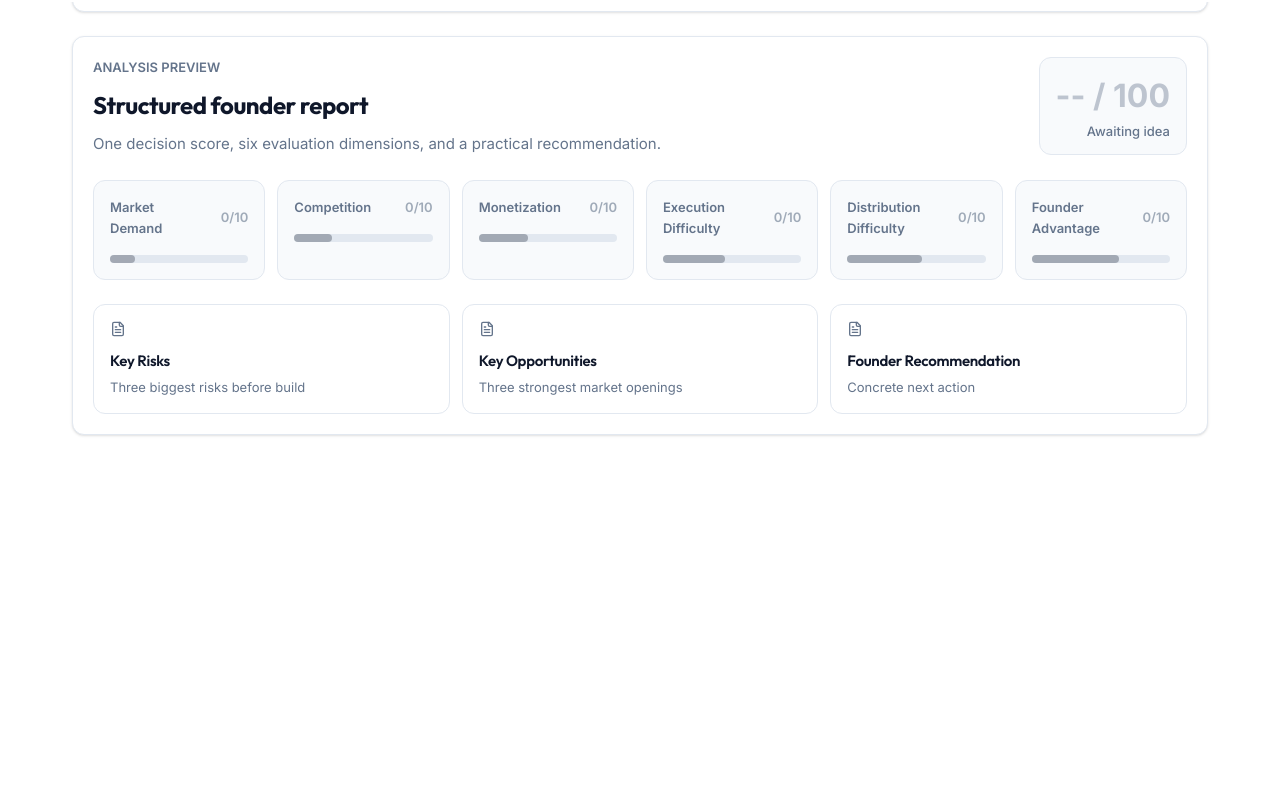
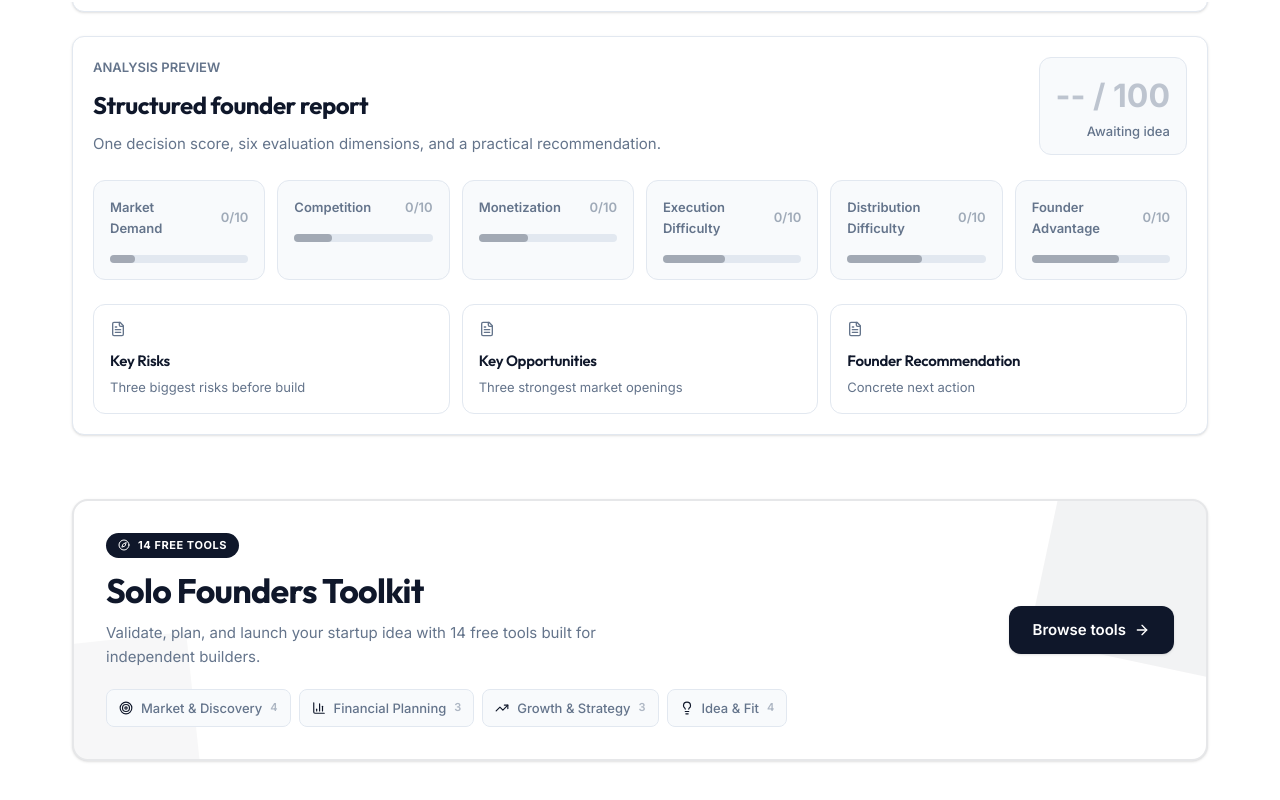
Before and after one commit to adsalihac/ship-or-skip, a Next.js app: page / in a window 1280 px wide. Shown: the part 798-1598 px from the top of the page. Before the commit the page ends 1393 px from the top, so only its background shows below. Built offline with nearby package versions, Linux system fonts and the light colour scheme; no server answers.

Commit message:
feat: add Solo Founders Card component and integrate into homepage

```diff
--- /dev/null
+++ b/app/components/SoloFoundersCard.tsx
@@ -0,0 +1,67 @@
+"use client";
+
+import { ArrowRight, BarChart3, Compass, Lightbulb, Target, TrendingUp } from "lucide-react";
+import Link from "next/link";
+
+const categories = [
+  { icon: Target, label: "Market & Discovery", count: 4 },
+  { icon: BarChart3, label: "Financial Planning", count: 3 },
+  { icon: TrendingUp, label: "Growth & Strategy", count: 3 },
+  { icon: Lightbulb, label: "Idea & Fit", count: 4 }
+];
+
+export function SoloFoundersCard() {
+  return (
+    <section className="mx-auto max-w-[1200px] px-4 pb-24 sm:px-6 lg:px-8">
+      <div className="group relative overflow-hidden rounded-2xl border-2 border-foreground/10 bg-white shadow-sm transition-all duration-300 hover:border-foreground/25 hover:shadow-md">
+        {/* angled accent stripe */}
+        <div
+          className="pointer-events-none absolute -right-8 -top-8 size-32 rotate-12 bg-foreground/5 sm:size-48"
+          aria-hidden="true"
+        />
+        <div
+          className="pointer-events-none absolute -bottom-6 -left-6 size-24 -rotate-6 bg-foreground/[0.03] sm:size-36"
+          aria-hidden="true"
+        />
+
+        <div className="relative flex flex-col gap-8 p-6 sm:p-8 lg:flex-row lg:items-center lg:justify-between">
+          <div className="flex-1">
+            <div className="mb-3 inline-flex items-center gap-2 rounded-full bg-foreground px-3 py-1 text-[11px] font-bold uppercase tracking-wider text-white">
+              <Compass className="size-3" aria-hidden="true" />
+              <span>14 free tools</span>
+            </div>
+            <h2 className="text-[28px] font-bold leading-tight text-foreground sm:text-[34px]">
+              Solo Founders Toolkit
+            </h2>
+            <p className="mt-2 max-w-lg text-[15px] leading-6 text-muted">
+              Validate, plan, and launch your startup idea with 14 free tools built for independent builders.
+            </p>
+
+            <div className="mt-5 grid grid-cols-2 gap-2 sm:flex sm:flex-wrap">
+              {categories.map((cat) => (
+                <div
+                  key={cat.label}
+                  className="inline-flex items-center gap-2 rounded-lg border border-border bg-surface px-3 py-2"
+                >
+                  <cat.icon className="size-3.5 shrink-0 text-foreground" aria-hidden="true" />
+                  <span className="whitespace-nowrap text-[13px] font-medium text-muted">
+                    {cat.label}
+                  </span>
+                  <span className="ml-auto text-[11px] font-semibold text-muted/50">{cat.count}</span>
+                </div>
+              ))}
+            </div>
+          </div>
+
+          <Link
+            href="/solo-founders"
+            className="inline-flex shrink-0 items-center gap-2 rounded-xl bg-foreground px-6 py-3 text-[15px] font-semibold text-white shadow-sm transition hover:bg-gray-800 focus-visible:outline focus-visible:outline-2 focus-visible:outline-offset-2 focus-visible:outline-foreground"
+          >
+            Browse tools
+            <ArrowRight className="size-4 transition-transform group-hover:translate-x-0.5" aria-hidden="true" />
+          </Link>
+        </div>
+      </div>
+    </section>
+  );
+}
--- a/app/layout.tsx
+++ b/app/layout.tsx
@@ -1,7 +1,7 @@
 import type { Metadata } from "next";
 import { GeistSans } from "geist/font/sans";
 import { Outfit, Inter } from "next/font/google";
-import { Coffee, Github, GitPullRequest, Star, Compass } from "lucide-react";
+import { Coffee, Github, GitPullRequest, Star } from "lucide-react";
 import Link from "next/link";
 import "./globals.css";
 import { PostHogProvider } from "./components/PostHogProvider";
@@ -79,18 +79,9 @@ export default function RootLayout({
         <PostHogProvider>
           <header className="sticky top-0 z-20 border-b border-border bg-white">
             <nav className="mx-auto flex h-16 max-w-[1200px] items-center justify-between px-4 sm:px-6 lg:px-8">
-              <div className="flex items-center gap-6">
-                <Link href="/" className="inline-flex items-center" aria-label="ShipOrSkip home">
-                  <img src="/logo.svg" alt="ShipOrSkip" className="h-8 w-auto" />
-                </Link>
-                <Link
-                  href="/solo-founders"
-                  className="inline-flex items-center gap-1.5 text-[13px] font-semibold text-muted transition hover:text-foreground"
-                >
-                  <Compass className="size-4" aria-hidden="true" />
-                  Solo Founders
-                </Link>
-              </div>
+              <Link href="/" className="inline-flex items-center" aria-label="ShipOrSkip home">
+                <img src="/logo.svg" alt="ShipOrSkip" className="h-8 w-auto" />
+              </Link>
               <div className="flex items-center gap-2">
                 <a
                   href={GITHUB_REPO_URL}
--- a/app/page.tsx
+++ b/app/page.tsx
@@ -1,4 +1,5 @@
 import { IdeaAnalyzer } from "./components/IdeaAnalyzer";
+import { SoloFoundersCard } from "./components/SoloFoundersCard";
 
 const structuredData = {
   "@context": "https://schema.org",
@@ -22,8 +23,9 @@ export default function Home() {
         type="application/ld+json"
         dangerouslySetInnerHTML={{ __html: JSON.stringify(structuredData) }}
       />
-      <main className="flex-1 pb-24">
+      <main className="flex-1">
         <IdeaAnalyzer />
+        <SoloFoundersCard />
       </main>
     </>
   );
--- a/app/solo-founders/page.tsx
+++ b/app/solo-founders/page.tsx
@@ -64,16 +64,12 @@ export default function SoloFoundersPage() {
             <h2 className="text-[13px] font-semibold uppercase tracking-wider text-muted">{category.name}</h2>
             <div className="mt-4 grid gap-4 sm:grid-cols-2 lg:grid-cols-4">
               {category.tools.map((tool) => {
-                const Icon = tool.icon;
                 return (
                   <Link
                     key={tool.href}
                     href={tool.href}
                     className="group relative overflow-hidden rounded-xl border border-border bg-white p-5 shadow-sm transition hover:-translate-y-0.5 hover:shadow-md"
                   >
-                    <div className={`inline-flex rounded-xl bg-gradient-to-br ${tool.gradient} p-3 shadow-sm`}>
-                      <Icon className="size-5 text-white" aria-hidden="true" />
-                    </div>
                     <h3 className="mt-3 text-[15px] font-bold text-foreground">{tool.title}</h3>
                     <p className="mt-1 text-[13px] leading-5 text-muted">{tool.desc}</p>
                     <div className="mt-3 flex items-center gap-1 text-[12px] font-semibold text-foreground transition group-hover:translate-x-0.5">
```
